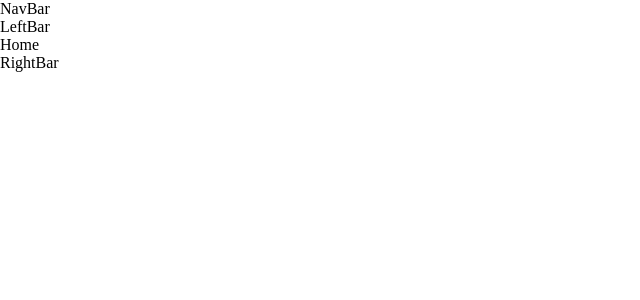
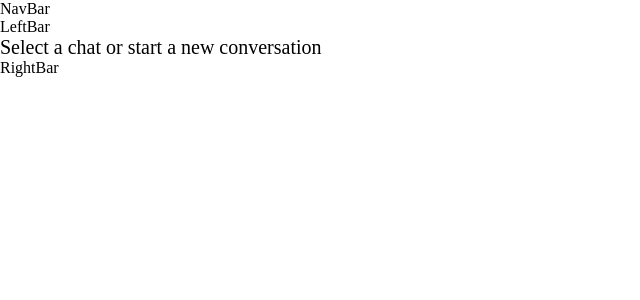
Before and after one commit to Nestortion/Definitely-not-a-Chat-App, a React (Vite) app in the folder client/: page / in a window 1280 px wide. Shown: the top 300 px of the page, without its empty margins (0-640 px from the left). Built offline with nearby package versions, Linux system fonts and the light colour scheme.

Commit message:
chore: add Home page styling

```diff
--- a/client/src/pages/Home/Home.jsx
+++ b/client/src/pages/Home/Home.jsx
@@ -1,3 +1,9 @@
+import './home.scss'
+
 export default function Home() {
-  return <div>Home</div>
+  return (
+    <div className="home">
+      <span>Select a chat or start a new conversation</span>
+    </div>
+  )
 }
--- /dev/null
+++ b/client/src/pages/Home/home.scss
@@ -0,0 +1,6 @@
+.home {
+  span {
+    font-size: 1.25rem;
+    text-align: center;
+  }
+}
```
